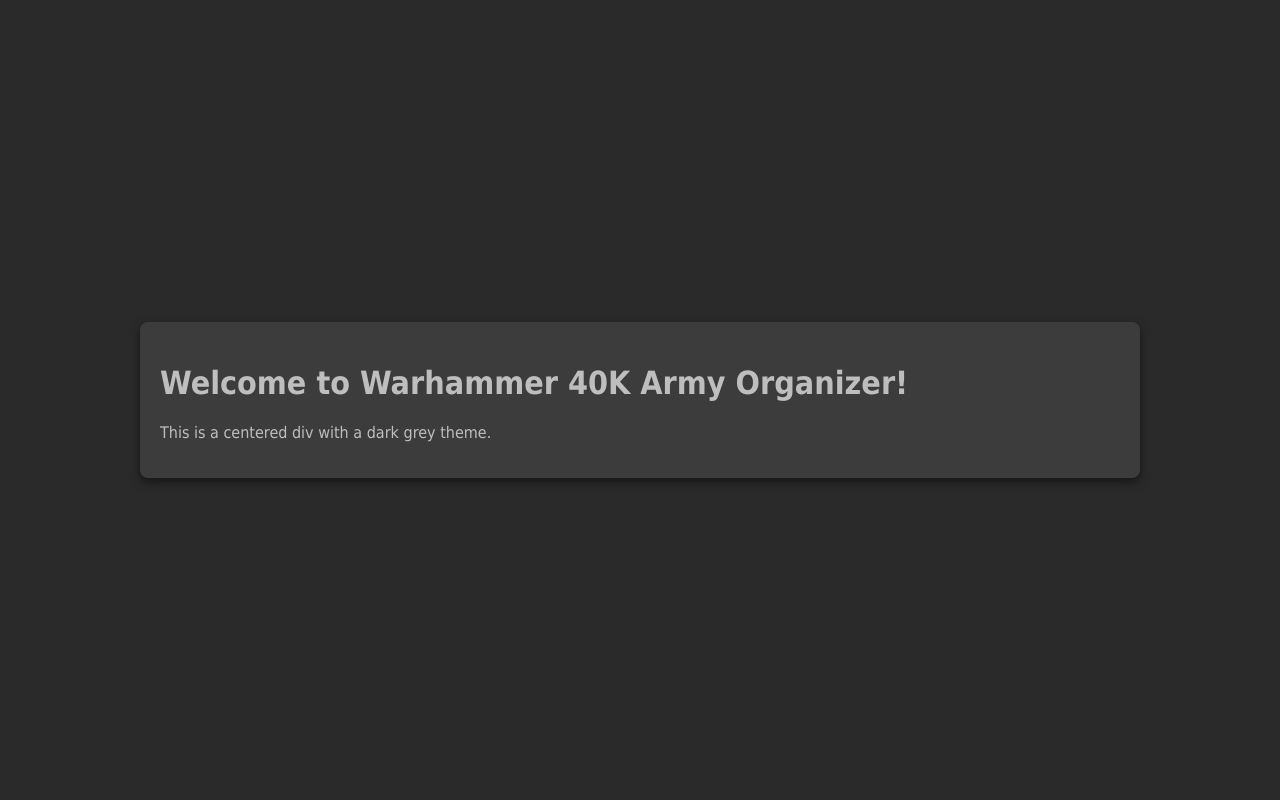
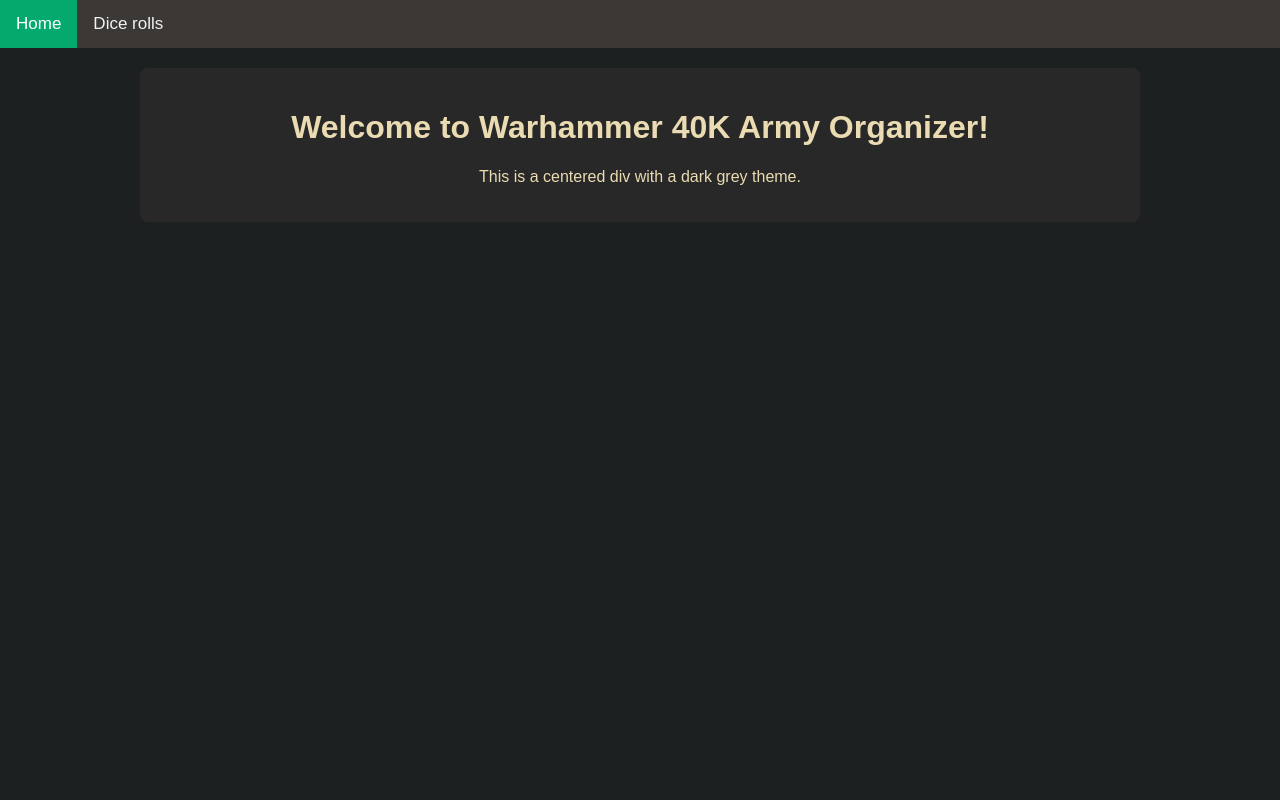
Before and after one commit to tpokora/wh40karmyorganizer, a Flask app: page / in a window 1280 px wide. Run offline with Flask 3, Linux system fonts and the light colour scheme.

Commit message:
Small changes to html content

```diff
--- a/app/core/__init__.py
+++ b/app/core/__init__.py
@@ -1,7 +1,4 @@
-import logging
 from flask import Blueprint
-
-logging.basicConfig(level=logging.INFO, format='[%(asctime)s] %(levelname)s - %(message)s')
 
 bp = Blueprint('core', __name__)
 
--- a/app/dice_rolls/dice_roll_routes.py
+++ b/app/dice_rolls/dice_roll_routes.py
@@ -2,7 +2,7 @@
 
 from flask import render_template, flash
 
-from app.core import bp
+from app.dice_rolls import bp
 from app.dice_rolls.dice_roll_forms import DiceRollForm
 from app.dice_rolls.dice_rolls import DiceRoll
 
--- a/app/templates/base.html
+++ b/app/templates/base.html
@@ -5,28 +5,61 @@
     <meta name="viewport" content="width=device-width, initial-scale=1.0">
     <title>{% block title %}Warhammer 40K Organizer{% endblock %}</title>
     <style>
+        /* Basic Reset */
         body {
-            background-color: #2a2a2a; /* Dark grey background */
             margin: 0;
-            display: flex;
-            justify-content: center;
-            align-items: center;
-            height: 100vh; /* Full viewport height */
-            font-family: Tahoma, sans-serif;
+            font-family: Arial, sans-serif;
+            background-color: #1d2021; /* Dark background similar to Perplexity */
+            color: #ebdbb2; /* Light text color for contrast */
         }
-        .centered-div {
-            width: 75%; /* 3/4 width */
-            background-color: #3c3c3c; /* Slightly lighter grey for the centered div */
-            padding: 20px;
-            border-radius: 8px; /* Rounded corners */
-            box-shadow: 0 4px 10px rgba(0, 0, 0, 0.5); /* Subtle shadow */
-            color: #bebebe; /* Text color */
+
+        /* Top Navigation Bar Styles */
+        .topnav {
+            background-color: #3c3836;
+            overflow: hidden;
+        }
+
+        .topnav a {
+            float: left;
+            display: block;
+            color: #f2f2f2;
+            text-align: center;
+            padding: 14px 16px;
+            text-decoration: none;
+            font-size: 17px;
+        }
+
+        .topnav a:hover {
+            background-color: #ddd;
+            color: black;
+        }
+
+        .topnav a.active {
+            background-color: #04AA6D;
+            color: white;
+        }
+
+        /* Centered Content Styles */
+        .content {
+            width: 75%; /* 3/4 of the page width */
+            margin: 20px auto; /* Centering the content */
+            text-align: center; /* Centering text inside content */
+            background-color: #282828; /* Center element background color */
+            padding: 20px; /* Padding for better spacing */
+            border-radius: 8px; /* Rounded corners for aesthetics */
         }
     </style>
 </head>
 <body>
-<div class="centered-div">
+
+<div class="topnav" id="myTopnav">
+    <a href="{{ url_for('core.home') }}" class="active">Home</a>
+    <a href="{{ url_for('dice_rolls.dice_rolls') }}">Dice rolls</a>
+</div>
+
+<div class="content">
     {% block content %}{% endblock %}
 </div>
+
 </body>
 </html>
```
